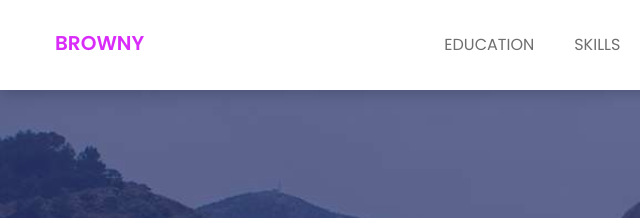
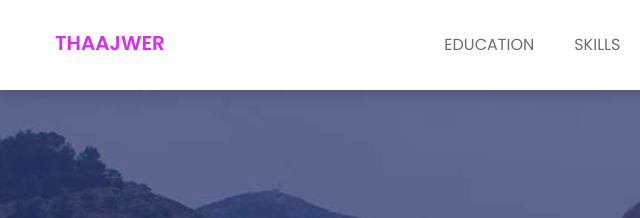
Before and after one commit to Thaajwer/Linux-Web, a plain HTML site: page index.html in a window 1280 px wide. Shown: the top 218 px of the page, 0-640 px from the left. Drawn offline with nearby package versions, Linux system fonts and the light colour scheme.

Commit message:
v2-linux-web

```diff
--- a/index.html
+++ b/index.html
@@ -70,7 +70,7 @@
 			                <button type="button" class="navbar-toggle" data-toggle="collapse" data-target="#navbar-menu">
 			                    <i class="fa fa-bars"></i>
 			                </button>
-			                <a class="navbar-brand" href="index.html">browny</a>
+			                <a class="navbar-brand" href="index.html">Thaajwer</a>
 			            </div><!--/.navbar-header-->
 			            <!-- End Header Navigation -->
 
```
